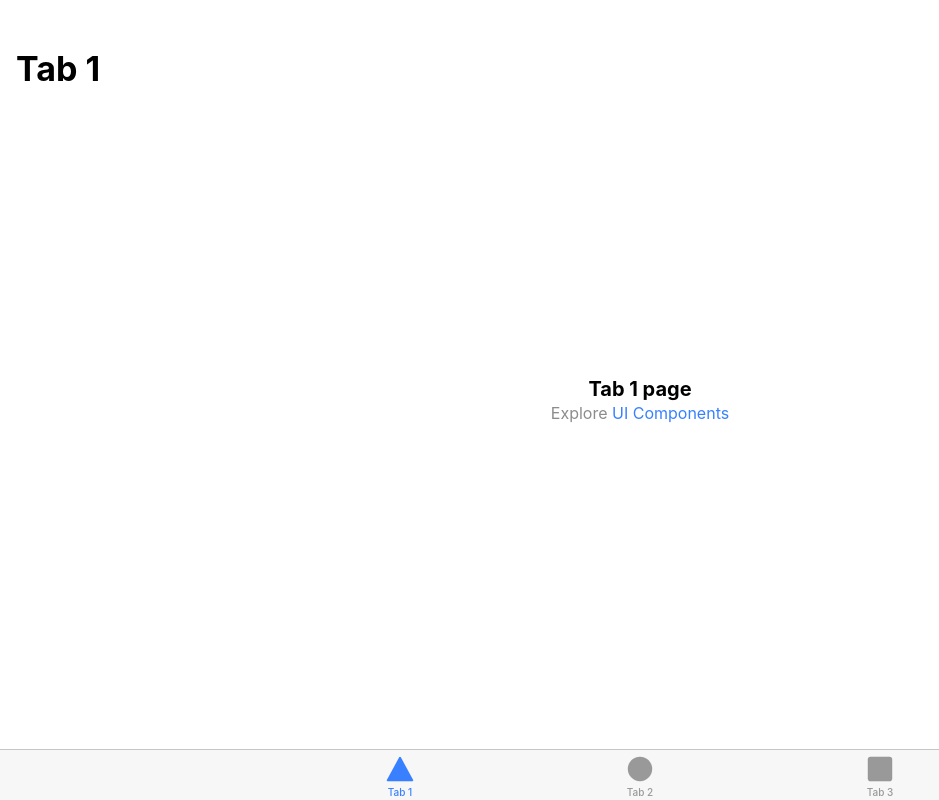
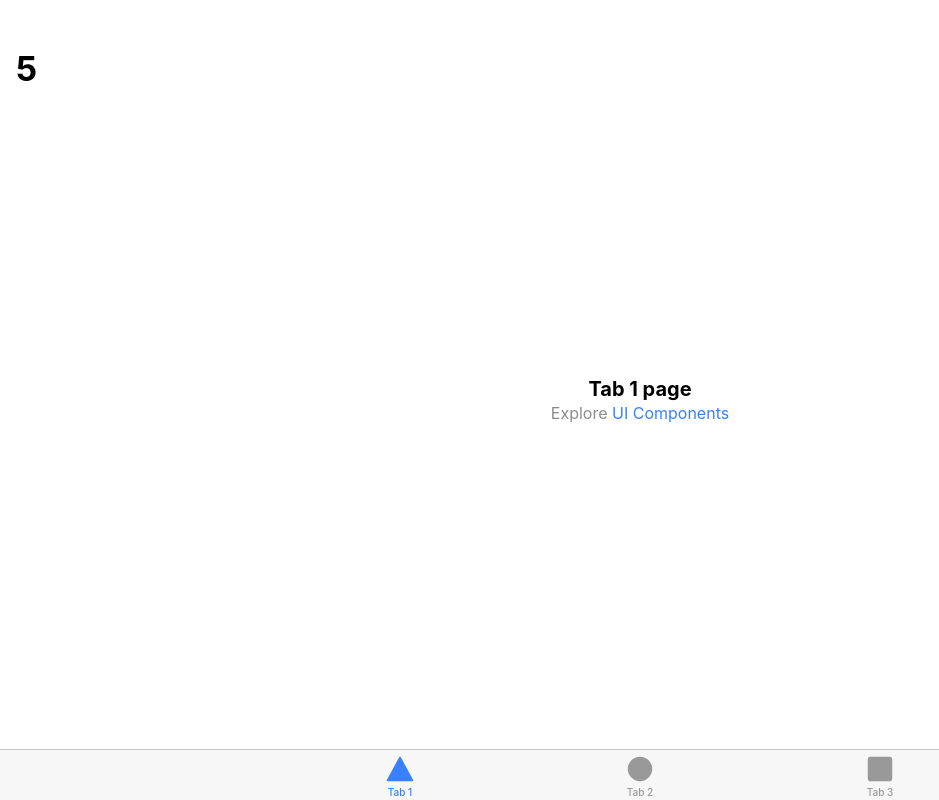
Before and after one commit to playerx/autodeploy-ui, a React (Create React App) app: page /#/tab1 in a window 1280 px wide. Shown: the whole page, without its empty margins (0-939 px from the left). Built offline with nearby package versions, Linux system fonts and the light colour scheme.

Commit message:
feat: set version

```diff
--- a/package.json
+++ b/package.json
@@ -45,6 +45,7 @@
     "build": "react-scripts build",
     "test": "react-scripts test --transformIgnorePatterns 'node_modules/(?!(@ionic/react|@ionic/react-router|@ionic/core|@stencil/core|ionicons)/)'",
     "eject": "react-scripts eject",
+    "predeploy": "npm run build",
     "deploy": "gh-pages -d build -u 'github-actions-bot <support+actions@github.com>'"
   },
   "homepage": "https://playerx.github.io/autodeploy-ui",
--- a/src/pages/Tab1.tsx
+++ b/src/pages/Tab1.tsx
@@ -6,6 +6,7 @@ import {
   IonToolbar,
 } from "@ionic/react";
 import ExploreContainer from "../components/ExploreContainer";
+import { version } from "../version";
 import "./Tab1.css";
 
 const Tab1: React.FC = () => {
@@ -13,13 +14,13 @@ const Tab1: React.FC = () => {
     <IonPage>
       <IonHeader>
         <IonToolbar>
-          <IonTitle>პირველი ტაბი</IonTitle>
+          <IonTitle>ვერსია {version}</IonTitle>
         </IonToolbar>
       </IonHeader>
       <IonContent fullscreen>
         <IonHeader collapse="condense">
           <IonToolbar>
-            <IonTitle size="large">Tab 1</IonTitle>
+            <IonTitle size="large">{version.length}</IonTitle>
           </IonToolbar>
         </IonHeader>
         <ExploreContainer name="Tab 1 page" />
--- /dev/null
+++ b/src/version.ts
@@ -0,0 +1 @@
+export const version = "0.0.0";
```
